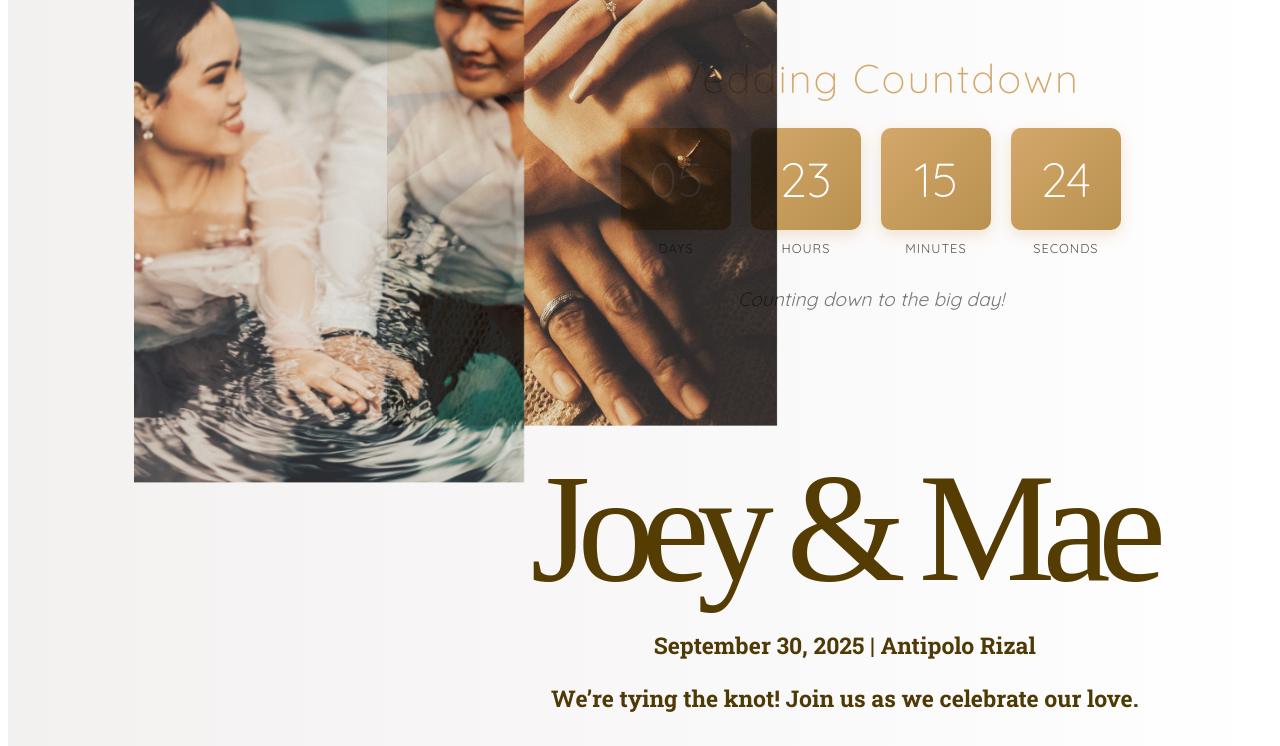
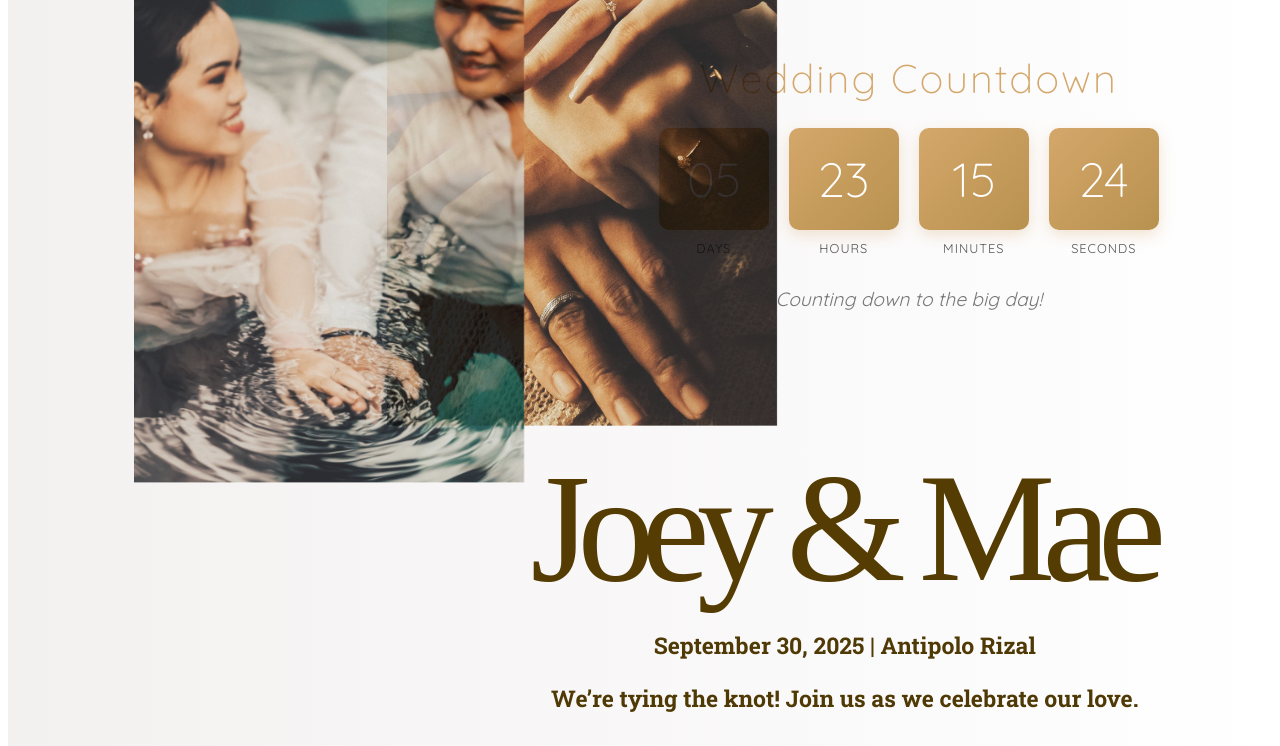
Before and after one commit to hotsauce999/plai-weddings, a plain HTML site: page index.html in a window 1280 px wide. Shown: the part 54-800 px from the top of the page. Drawn offline with nearby package versions, Linux system fonts and the light colour scheme.

Commit message:
add countdown

```diff
--- a/index.html
+++ b/index.html
@@ -382,7 +382,7 @@
             max-width: 600px;
             width: 100%;
             position: absolute;
-            right: 8%;
+            right: 5%;
         }
 
         .title {
```
